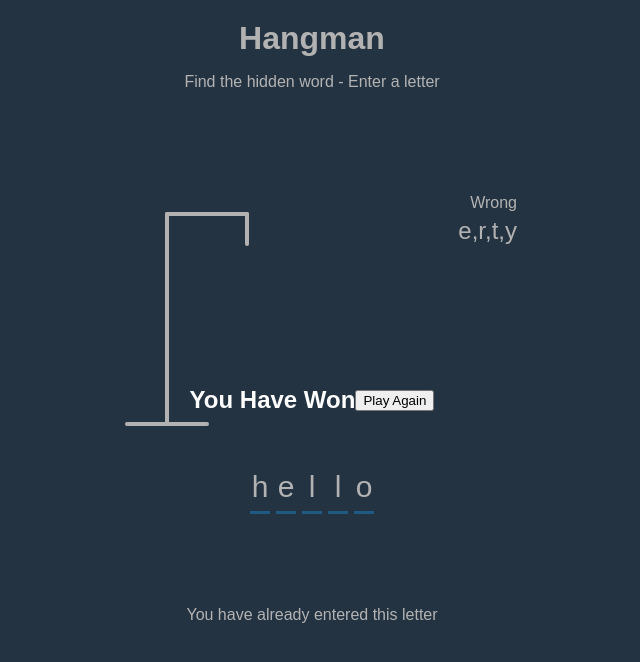
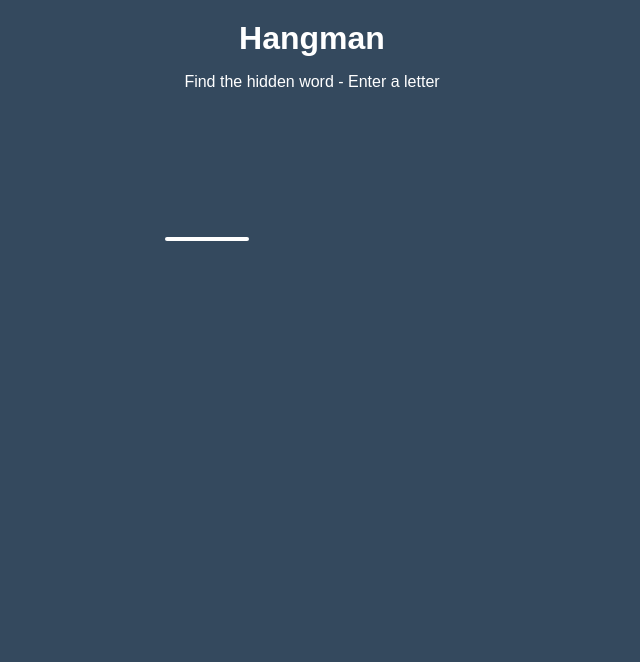
Before and after one commit to JanelleVargasPatino436/website2, a plain HTML site: page hangman.html in a window 1280 px wide. Shown: the whole page, without its empty margins (328-968 px from the left). Drawn offline with Linux system fonts and the light colour scheme.

Commit message:
fixing hangman.html

```diff
--- a/hangman.html
+++ b/hangman.html
@@ -11,54 +11,9 @@
         <p>Find the hidden word - Enter a letter</p>
         <div class="game-container">
             <svg height="250" width="200" class="figure-container">
-            <!-- rod -->
                 <line x1="60" y1="20" x2="140" y2="20" />
-            <line x1="140" y1="20" x2="140" y2="50" />
-            <line x1="60" y1="20" x2="60" y2="230" />
-            <line x1="20" y1="230" x2="100" y2="230" />
-
-            <!-- head -->
-            <circle cx="140" cy="70" r="20" class="figure-part" />
-            <!-- body -->
-            <line x1="140" y1="90" x2="140" y2="150" class="figure-part"/>
-            <!-- arms -->
-            <line x1="140" y1="120" x2="120" y2="100" class="figure-part"/>
-            <line x1="140" y1="120" x2="160" y2="100" class="figure-part"/>
-            <!-- legs -->
-            <line x1="140" y1="150" x2="120" y2="180" class="figure-part"/>
-            <line x1="140" y1="150" x2="160" y2="180" class="figure-part"/>
             </svg>
-
-        <div class="wrong-letters-container">
-            <div id="wrong-letters">
-                <p>Wrong</p>
-                <span>e,r,t,y</span>
         </div>
-        </div>
-
-        <div class="word" id="word">
-            <div class="letter">h</div>
-            <div class="letter">e</div>
-            <div class="letter">l</div>
-            <div class="letter">l</div>
-            <div class="letter">o</div>
-        </div>
-    </div>
-
-
-    <!-- Container for final message -->
-    <div class="popup-container" id="popup-container">
-        <h2 id="final-message">You Have Won</h2>
-        <button id="play-button">Play Again</button>
-    </div>
-  </div>
-
-    <!-- Notification -->
-    <div class="notification-container"
-    id="notification-container">
-        <p>You have already entered this letter</p>
-    </div>
-
     </body>
     <script src="js/hangman.js"></script>
 </html>
```
Lines whose indentation alone changed are shown as unchanged.
